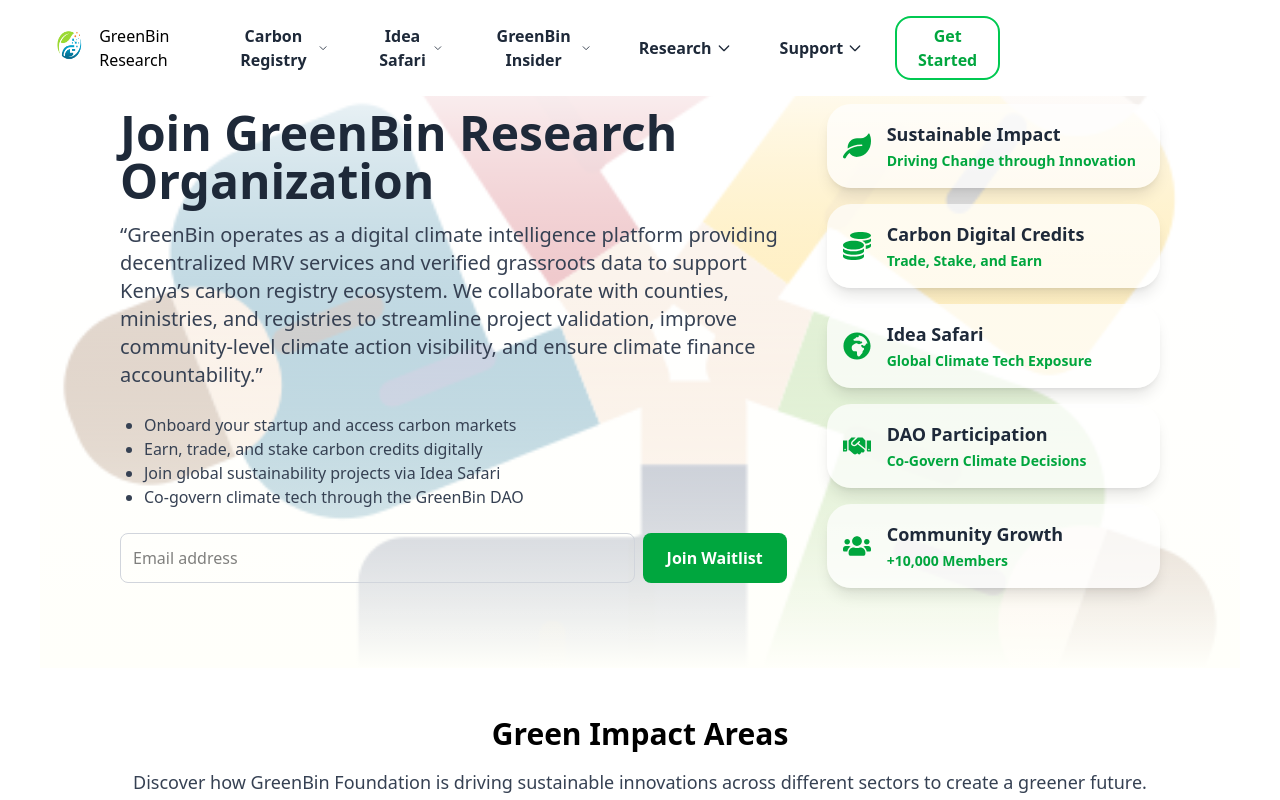
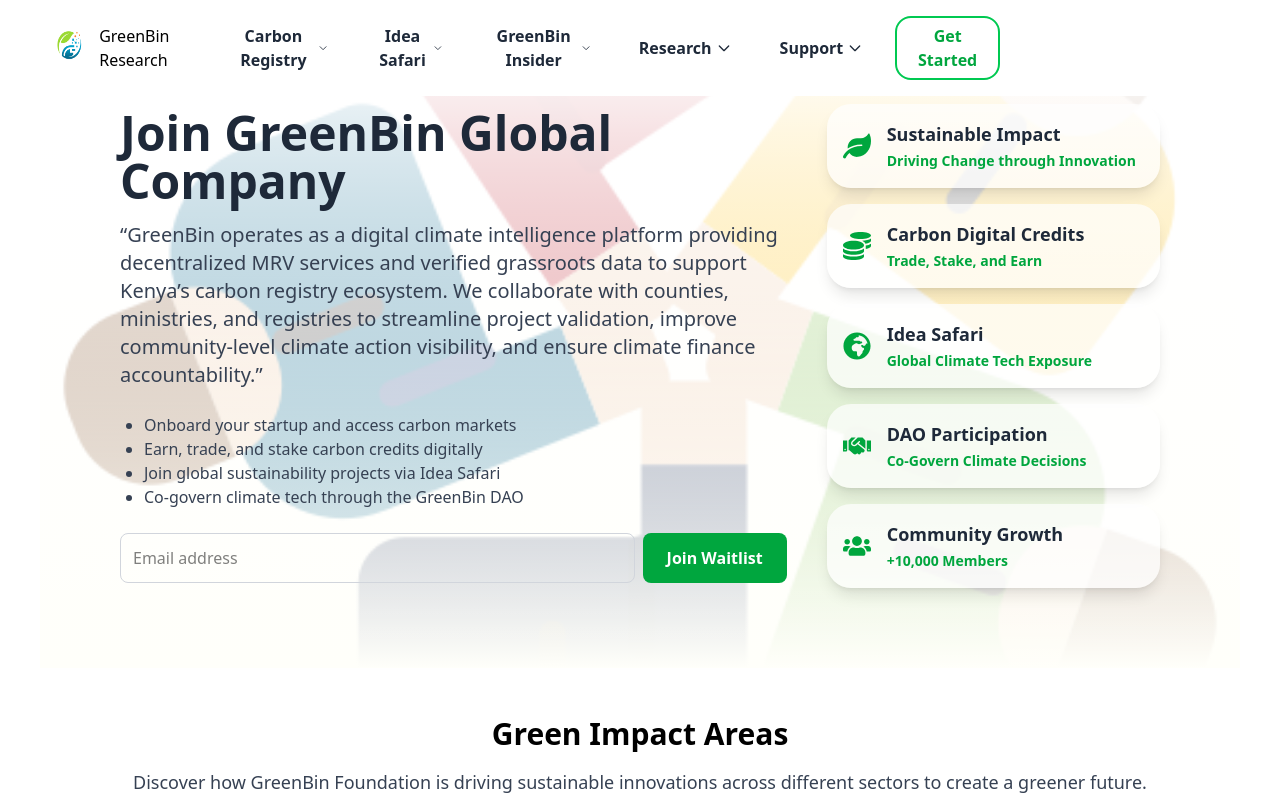
Before and after one commit to crisprtech/green-bin-website, a React (Vite) app: page / in a window 1280 px wide. Shown: the top 800 px of the page. Built offline with nearby package versions, Linux system fonts and the light colour scheme.

Commit message:
introducton

```diff
--- a/src/pages/landingPage/LandingIntro.jsx
+++ b/src/pages/landingPage/LandingIntro.jsx
@@ -33,7 +33,7 @@ const Introduction = () => {
             animate={{ opacity: 1, x: 0 }}
             transition={{ duration: 0.8 }}
           >
-            Join GreenBin Research Organization
+            Join GreenBin Global Company
           </motion.h1>
           <motion.p
             className="mb-6 text-lg md:text-xl text-gray-700"
```
